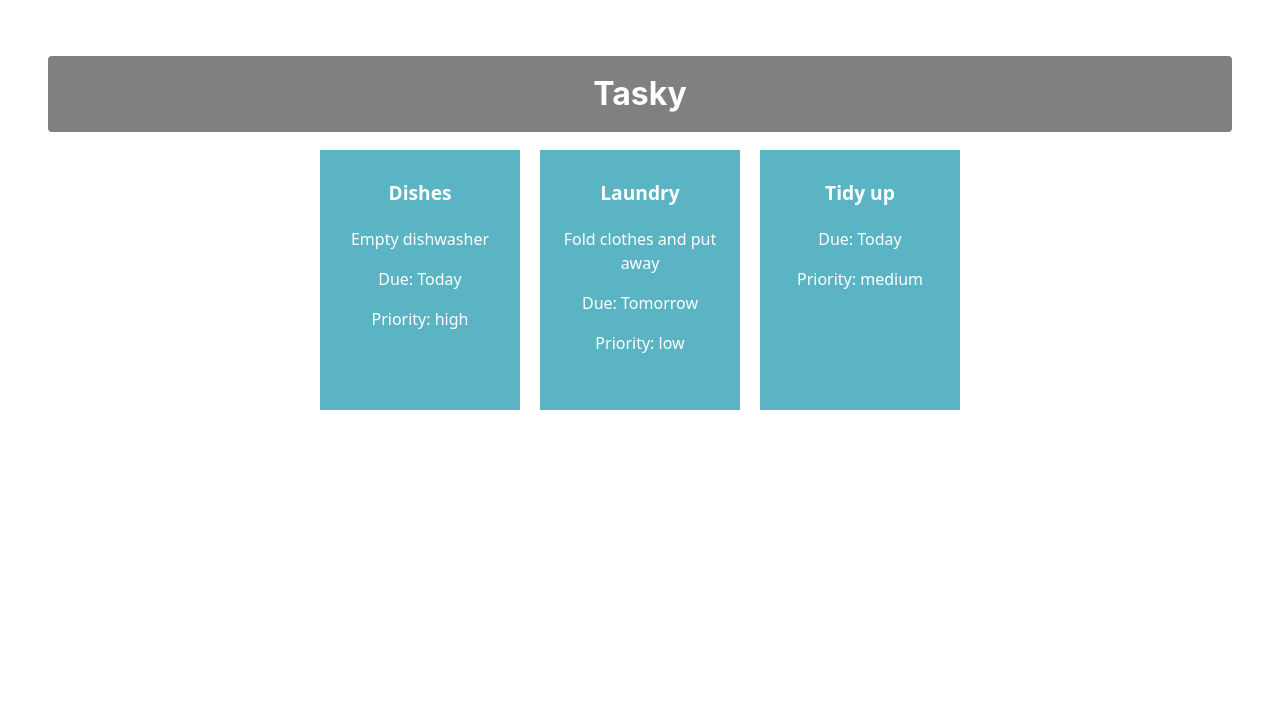
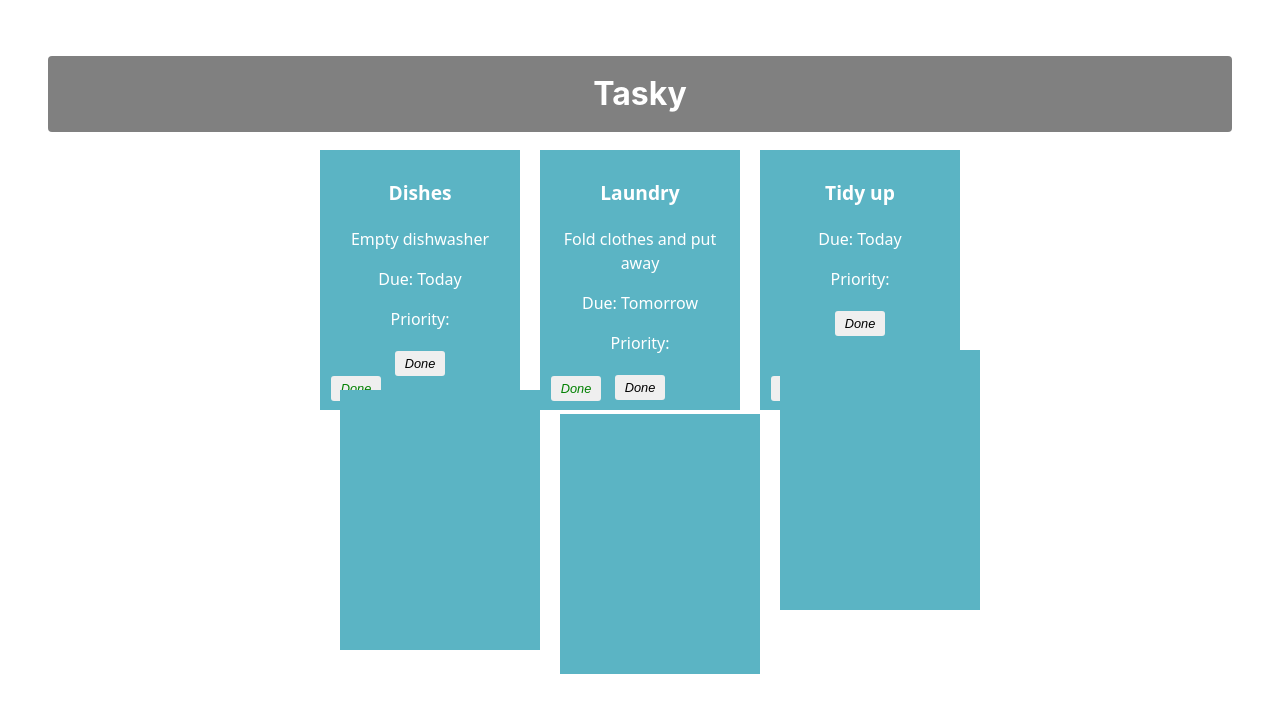
Before and after one commit to MinaRins/react-basics-labs, a React (Vite) app in the folder tasky/: page / in a window 1280 px wide. Shown: the top 712 px of the page. Built offline with nearby package versions, Linux system fonts and the light colour scheme.

Commit message:
Mark task as done

```diff
--- a/tasky/src/App.css
+++ b/tasky/src/App.css
@@ -40,3 +40,20 @@
   font-weight: bold;
   font-size: 1.2em;
 }
+
+button {
+  border: none;
+  border-radius: 3px;
+  font-style: italic;
+  font-size: 0.8em;
+  margin: 4px 6px;
+  width: 50px;
+  height: 25px;
+}
+
+.doneButton {
+  position: absolute;
+  bottom: 5px;
+  left: 5px;
+  color: green;
+}
--- a/tasky/src/App.jsx
+++ b/tasky/src/App.jsx
@@ -5,24 +5,26 @@
 function App() {
   const [taskState, setTaskState] = useState({
     tasks: [
-      { id: 1, title: "Dishes", description: "Empty dishwasher", deadline: "Today", priority: "high" },
-      { id: 2, title: "Laundry", description: "Fold clothes and put away", deadline: "Tomorrow", priority: "low" },
-      { id: 3, title: "Tidy up", deadline: "Today", priority: "medium" }
+      { id: 1, title: "Dishes", description: "Empty dishwasher", deadline: "Today", priority: "high", done: false },
+      { id: 2, title: "Laundry", description: "Fold clothes and put away", deadline: "Tomorrow", priority: "low", done: false },
+      { id: 3, title: "Tidy up", deadline: "Today", priority: "medium", done: false }
     ]
   });
 
   return (
     <div className="container">
       <h1>Tasky</h1>
-      {taskState.tasks.map((task) => (
+      {taskState.tasks.map((task, index) => (
     <Task
-          key={task.id}
       title={task.title}
       description={task.description}
       deadline={task.deadline}
-          priority={task.priority}
+      key={task.id}
+      done={task.done}
+      markDone={() => doneHandler(index)}
     />
   ))}
+
     </div>
   );
 }
--- a/tasky/src/components/Task.jsx
+++ b/tasky/src/components/Task.jsx
@@ -5,8 +5,14 @@
       <p>{props.description}</p>
       <p>Due: {props.deadline}</p>
       <p>Priority: {props.priority}</p>
+      <button onClick={props.markDone}>Done</button>
+      <button onClick={props.markDone} className='doneButton'>Done</button>
+      <div className="card" style={{backgroundColor: props.done ? 'lightgrey' : '#5bb4c4'}}></div>
     </div>
+
+
   )
+
 }
 
 export default Task;
```
Also changed, not shown: 1 other file (tests, documents, lock files or other folders). Lines whose indentation alone changed are shown as unchanged.
